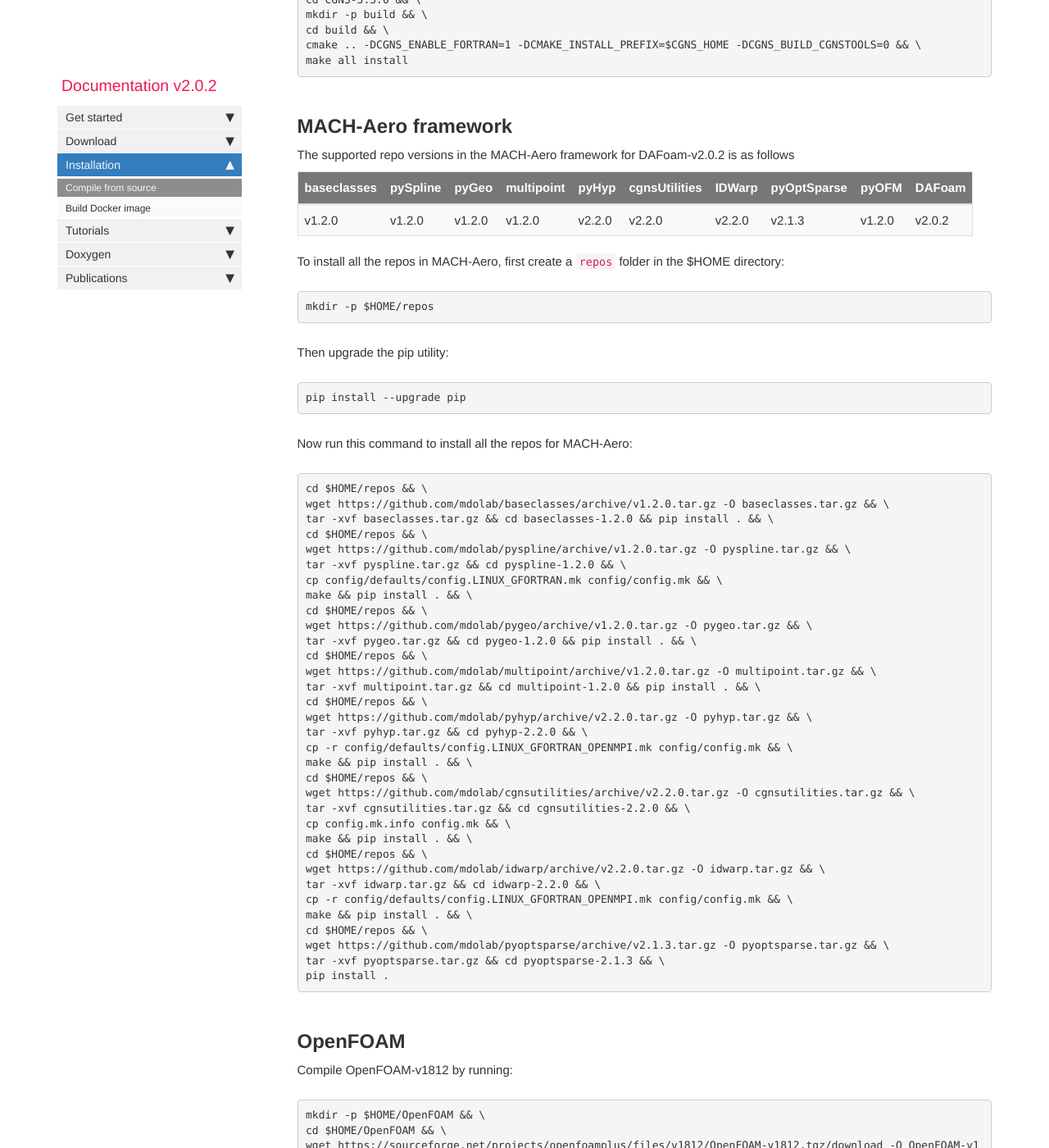
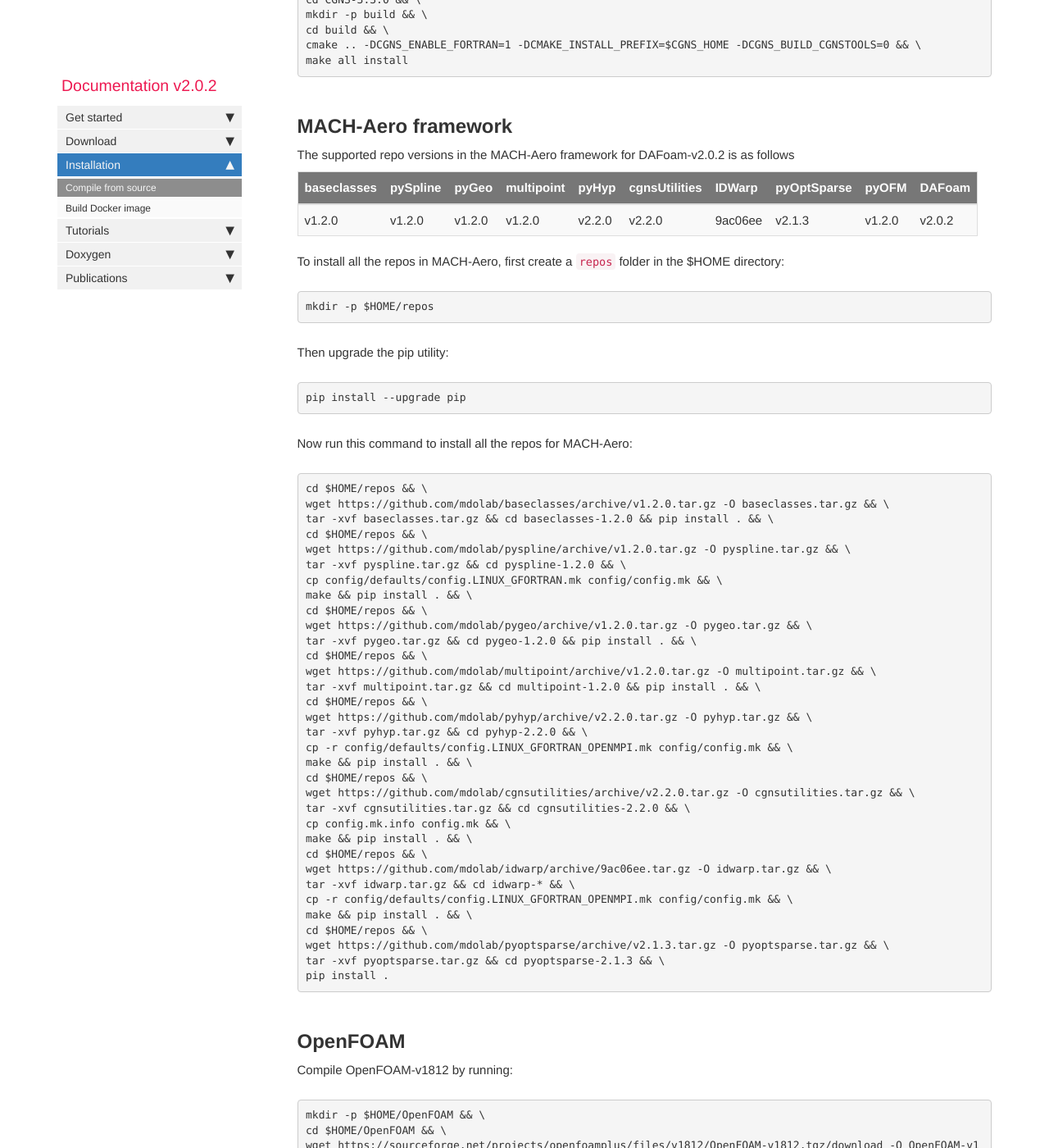
Before and after one commit to DAFoam/DAFoam.github.io, a Jekyll site: the page built from pages/mydoc/mydoc_installation_source.md, in a window 1280 px wide and 1400 px high, scrolled down 3461 px. Shown: the whole window at 82% size. Built offline with Jekyll 4.4.1, drawn with Linux system fonts in a browser that asks for light colours; comment, search, counter and statistics services are not loaded.

Commit message:
content update

```diff
--- a/pages/mydoc/mydoc_installation_source.md
+++ b/pages/mydoc/mydoc_installation_source.md
@@ -161,7 +161,9 @@ The supported repo versions in the MACH-Aero framework for DAFoam-v2.0.2 is as f
 
 baseclasses | pySpline | pyGeo  | multipoint | pyHyp  | cgnsUtilities | IDWarp  | pyOptSparse | pyOFM  | DAFoam
 | :----------------------------------------------------------------------------------------------------------- |
-v1.2.0      | v1.2.0   | v1.2.0 | v1.2.0     | v2.2.0 | v2.2.0        | v2.2.0  | v2.1.3      | v1.2.0 | v2.0.2
+v1.2.0      | v1.2.0   | v1.2.0 | v1.2.0     | v2.2.0 | v2.2.0        | 9ac06ee | v2.1.3      | v1.2.0 | v2.0.2
+
+
 
 To install all the repos in MACH-Aero, first create a `repos` folder in the $HOME directory:
 
@@ -203,8 +205,8 @@ tar -xvf cgnsutilities.tar.gz && cd cgnsutilities-2.2.0 && \
 cp config.mk.info config.mk && \
 make && pip install . && \
 cd $HOME/repos && \
-wget https://github.com/mdolab/idwarp/archive/v2.2.0.tar.gz -O idwarp.tar.gz && \
-tar -xvf idwarp.tar.gz && cd idwarp-2.2.0 && \
+wget https://github.com/mdolab/idwarp/archive/9ac06ee.tar.gz -O idwarp.tar.gz && \
+tar -xvf idwarp.tar.gz && cd idwarp-* && \
 cp -r config/defaults/config.LINUX_GFORTRAN_OPENMPI.mk config/config.mk && \
 make && pip install . && \
 cd $HOME/repos && \
```
